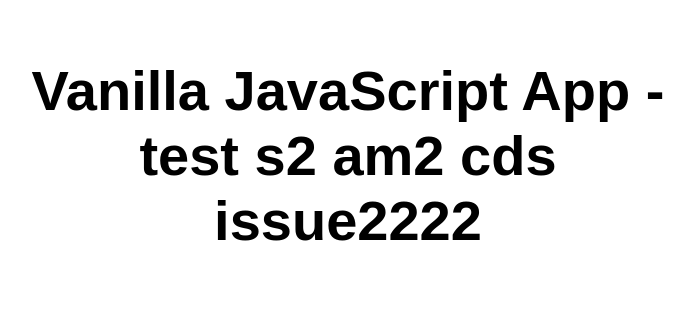
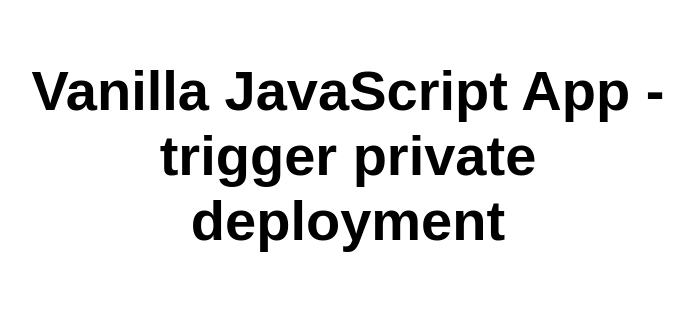
Before and after one commit to cmriachi/vanillabasic2, a website: page src/index.html in a window 1280 px wide. Shown: the whole page, without its empty margins (292-986 px from the left). Drawn offline with Linux system fonts and the light colour scheme.

Commit message:
Update index.html

```diff
--- a/src/index.html
+++ b/src/index.html
@@ -10,7 +10,7 @@
 
 <body>
   <main>
-    <h1>Vanilla JavaScript App - test s2 am2 cds issue2222</h1>
+    <h1>Vanilla JavaScript App - trigger private deployment</h1>
   </main>
 </body>
 
```
